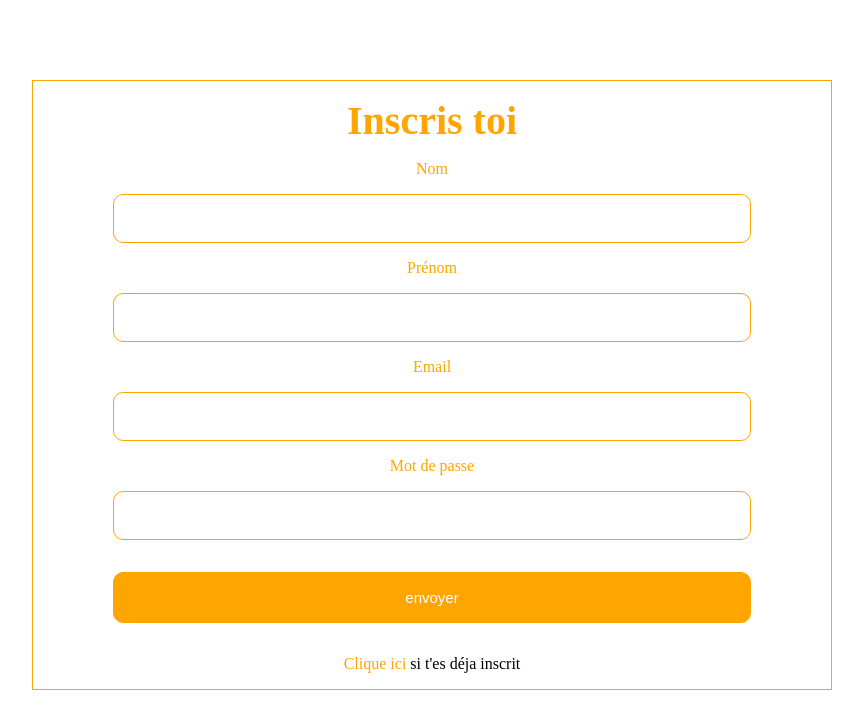
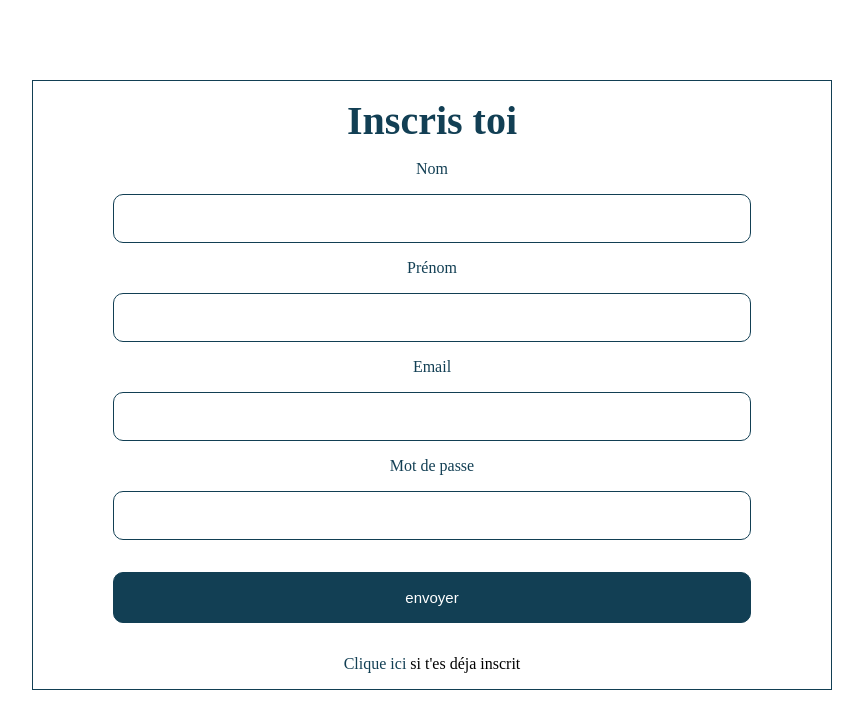
Before and after one commit to snefrou2/lexicumRidiculum, a plain HTML site: page login.html in a window 1280 px wide. Shown: the whole page, without its empty margins (208-1071 px from the left). Drawn offline with Linux system fonts and the light colour scheme.

Commit message:
modif du css des forms

```diff
--- a/login_signin.css
+++ b/login_signin.css
@@ -4,7 +4,7 @@
 
 .sign_log_form{
     flex-direction: column;
-    border: orange 1px solid;
+    border: #123f54 1px solid;
     margin: 5rem 15rem;
     text-align: center;
 }
@@ -12,7 +12,7 @@
 .sign_log_form .h2{
     margin: 1rem 0rem;
     text-align: center;
-    color: orange;
+    color: #123f54;
     font-size: 40px;
 }
 
@@ -31,14 +31,14 @@
 }
 
 .sign_log_form  label{
-    color: orange;
+    color: #123f54;
 }
 
 .sign_log_form form input{
     margin-top: 5px;
     margin-bottom:5px;
     border-radius: 10px;
-    border: orange solid 1px;
+    border: #123f54 solid 1px;
     box-shadow: none;
     padding: 1rem;
     margin: 1rem 0rem;
@@ -51,21 +51,21 @@
 }
 
 .sign_log_form input[type="submit"]{
-    background: orange;
+    background: #123f54;
     color: white;
-    border: orange 1px solid;
+    border: #123f54 1px solid;
     font-size: 15px;
 }
 
 .sign_log_form input[type="submit"]:hover{
     background: white;
-    color: orange;
-    border: orange 1px solid;
+    color: #123f54;
+    border: #123f54 1px solid;
 }
 
 .sign_log_form p a{
     text-decoration: none;
-    color: orange;
+    color: #123f54;
 }
 
 .sign_log_form p{
```
